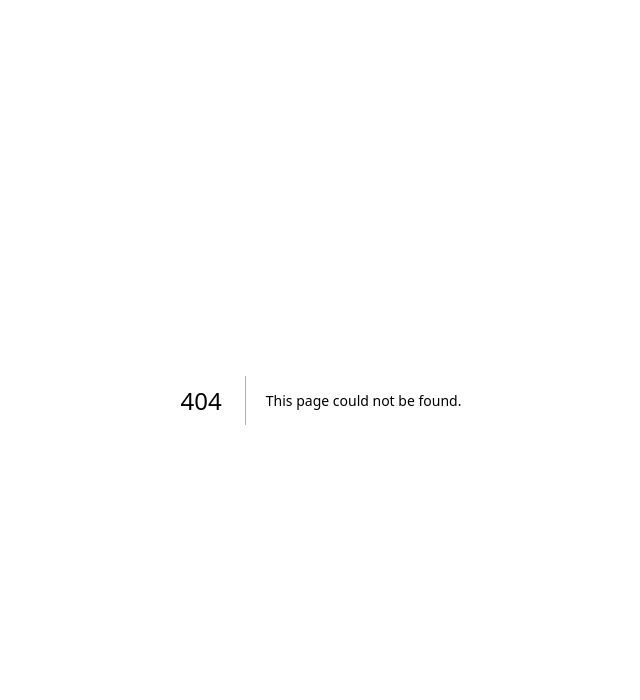
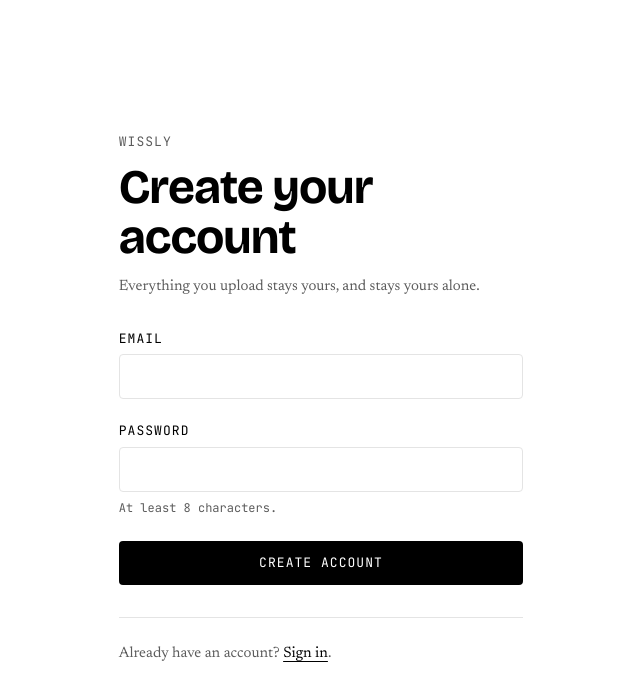
Before and after one commit to shafaqsf/wissly-app, a Next.js app: page /sign-up in a window 1280 px wide. Before the commit this address had no page. Shown: the top 700 px of the page, without its empty margins (319-959 px from the left). Built offline with nearby package versions, Linux system fonts and the light colour scheme.

Commit message:
feat(auth): add the sign-in and sign-up screens

```diff
--- /dev/null
+++ b/src/app/(auth)/layout.jsx
@@ -0,0 +1,10 @@
+/* The auth screens share one frame: a single narrow column on clean paper.
+   No grain field — docs/DESIGN.md keeps grainy gradients away from forms,
+   and there is no state here for grain to encode. */
+export default function AuthLayout({ children }) {
+  return (
+    <main className="flex flex-1 flex-col justify-center px-6 py-16">
+      <div className="mx-auto flex w-full max-w-[42ch] flex-col gap-8">{children}</div>
+    </main>
+  );
+}
--- /dev/null
+++ b/src/app/(auth)/sign-in/page.jsx
@@ -0,0 +1,35 @@
+import Link from 'next/link';
+
+import AuthForm from '@/components/auth/auth-form';
+import { signIn } from '@/lib/auth/actions.js';
+
+export const metadata = {
+  title: 'Sign in — wissly',
+};
+
+export default async function SignInPage({ searchParams }) {
+  // The proxy records where a signed-out visitor was heading.
+  const { next = '' } = (await searchParams) ?? {};
+
+  return (
+    <>
+      <header className="flex flex-col gap-3">
+        <p className="font-mono text-label text-ink-muted uppercase">wissly</p>
+        <h1 className="font-display text-display-l font-bold">Sign in</h1>
+        <p className="text-body-s text-ink-muted">
+          Your subjects, sources and progress are tied to your account.
+        </p>
+      </header>
+
+      <AuthForm mode="sign-in" action={signIn} next={next} />
+
+      <p className="border-rule border-t pt-6 text-body-s text-ink-muted">
+        No account yet?{' '}
+        <Link href="/sign-up" className="text-ink underline underline-offset-4">
+          Create one
+        </Link>
+        .
+      </p>
+    </>
+  );
+}
--- /dev/null
+++ b/src/app/(auth)/sign-up/page.jsx
@@ -0,0 +1,32 @@
+import Link from 'next/link';
+
+import AuthForm from '@/components/auth/auth-form';
+import { signUp } from '@/lib/auth/actions.js';
+
+export const metadata = {
+  title: 'Create your account — wissly',
+};
+
+export default async function SignUpPage() {
+  return (
+    <>
+      <header className="flex flex-col gap-3">
+        <p className="font-mono text-label text-ink-muted uppercase">wissly</p>
+        <h1 className="font-display text-display-l font-bold">Create your account</h1>
+        <p className="text-body-s text-ink-muted">
+          Everything you upload stays yours, and stays yours alone.
+        </p>
+      </header>
+
+      <AuthForm mode="sign-up" action={signUp} />
+
+      <p className="border-rule border-t pt-6 text-body-s text-ink-muted">
+        Already have an account?{' '}
+        <Link href="/sign-in" className="text-ink underline underline-offset-4">
+          Sign in
+        </Link>
+        .
+      </p>
+    </>
+  );
+}
```
Also changed, not shown: 1 other file (tests, documents, lock files or other folders).
